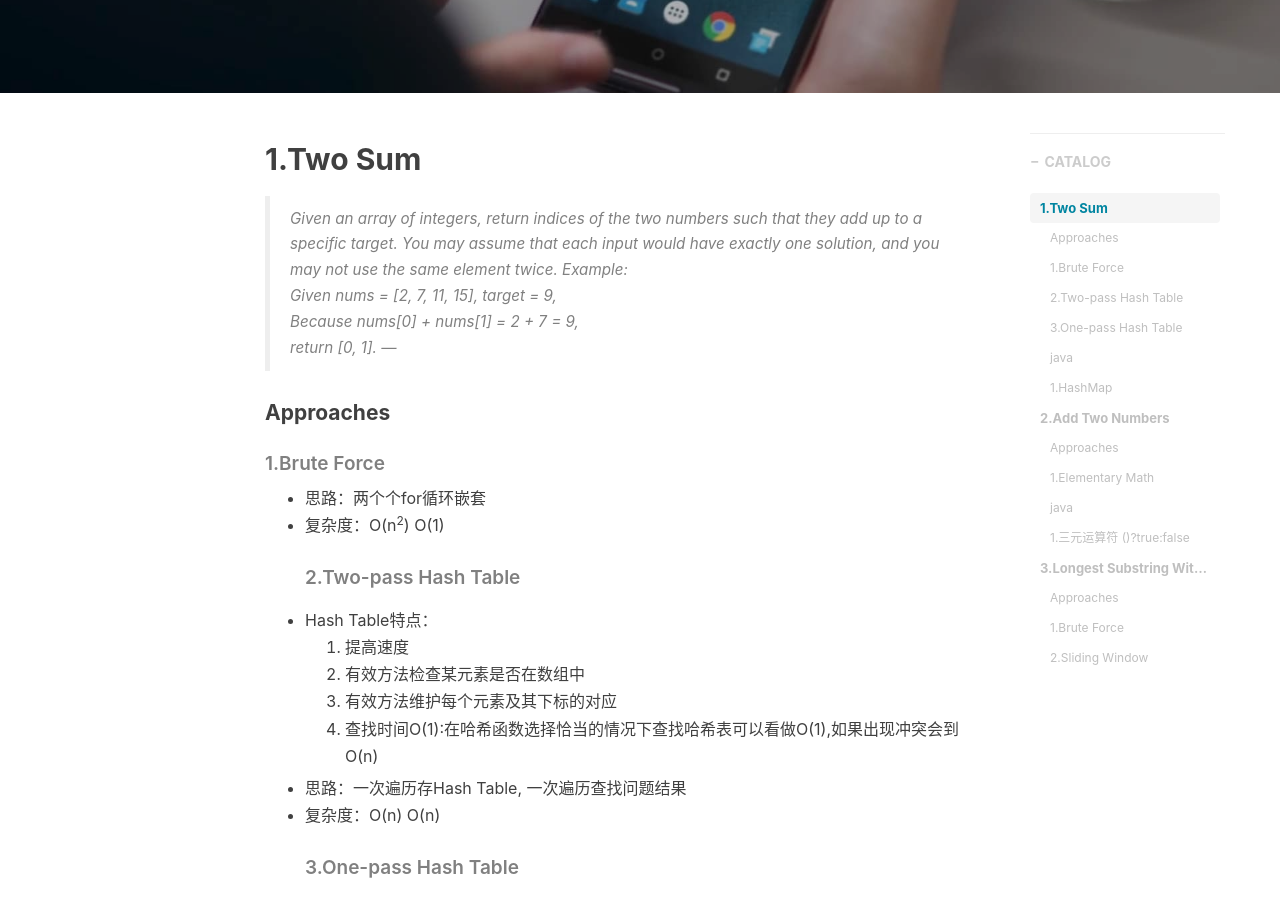
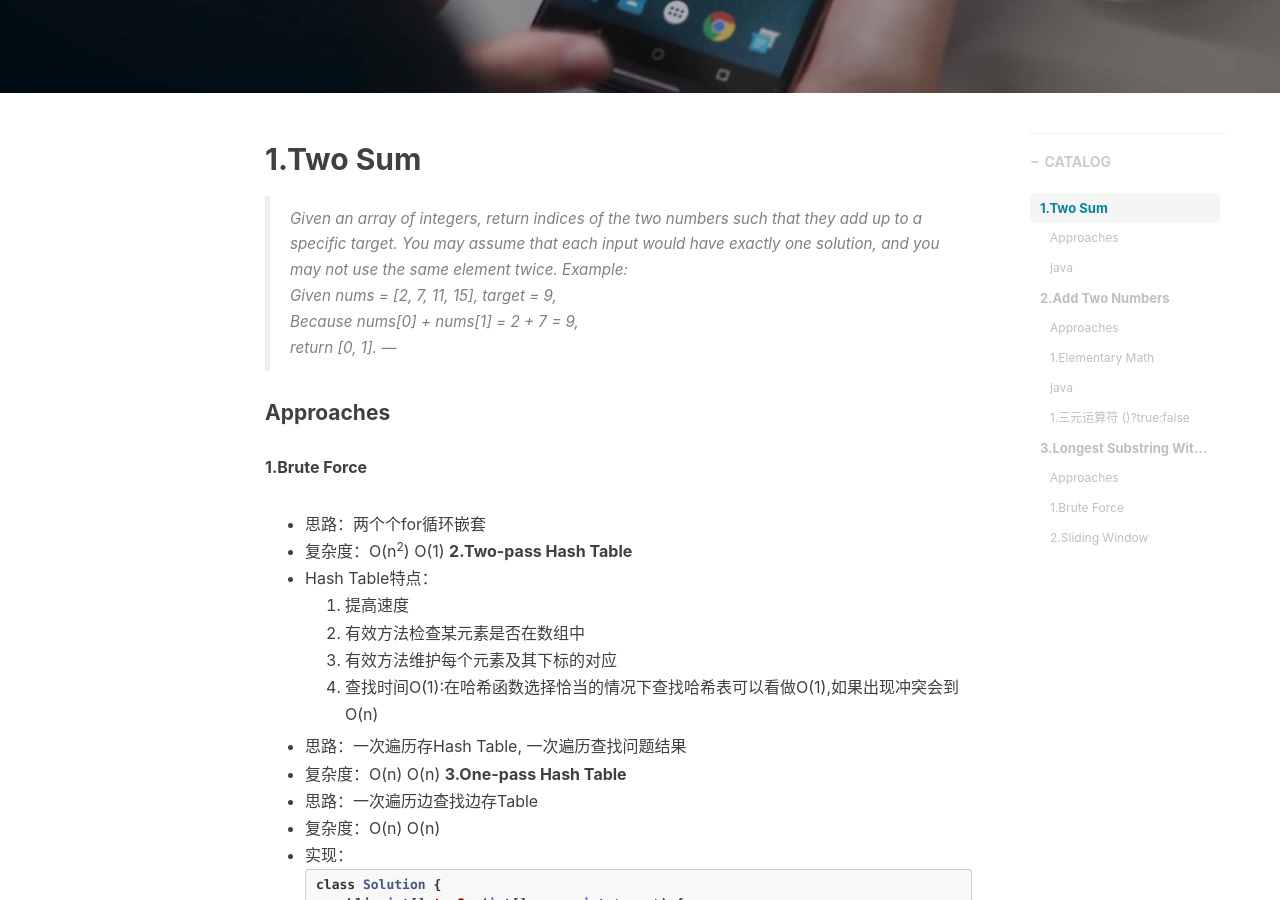
Before and after one commit to btyzkelili/btyzkelili.github.io, a Jekyll site: the page built from _posts/2019-05-05-LeedCode-1.md, in a window 1280 px wide and 900 px high, scrolled down 430 px. Built offline with Jekyll 4.4.1, drawn with Linux system fonts in a browser that asks for light colours; nearby versions of some CDN libraries; comment, search, counter and statistics services are not loaded.

Commit message:
Update 2019-05-05-LeedCode-1.md

````diff
--- a/_posts/2019-05-05-LeedCode-1.md
+++ b/_posts/2019-05-05-LeedCode-1.md
@@ -23,10 +23,10 @@ tags:
 ---
 
 #### Approaches
-##### 1.Brute Force
+**1.Brute Force**
 * 思路：两个个for循环嵌套
 * 复杂度：O(n<sup>2</sup>) O(1)
-##### 2.Two-pass Hash Table
+**2.Two-pass Hash Table**
 * Hash Table特点：
 	1. 提高速度
 	2. 有效方法检查某元素是否在数组中
@@ -34,7 +34,7 @@ tags:
 	4. 查找时间O(1):在哈希函数选择恰当的情况下查找哈希表可以看做O(1),如果出现冲突会到O(n)
 * 思路：一次遍历存Hash Table, 一次遍历查找问题结果
 * 复杂度：O(n) O(n)
-##### 3.One-pass Hash Table
+**3.One-pass Hash Table**
 * 思路：一次遍历边查找边存Table
 * 复杂度：O(n) O(n)
 * 实现：
@@ -56,7 +56,7 @@ class Solution {
 }
 ```
 #### java
-##### 1.HashMap
+**1.HashMap**
 * import java.util.HashMap
 * API
 	1. 初始化：Map<Character(kType), Integer(vType)> map = new HashMap<>();
````
